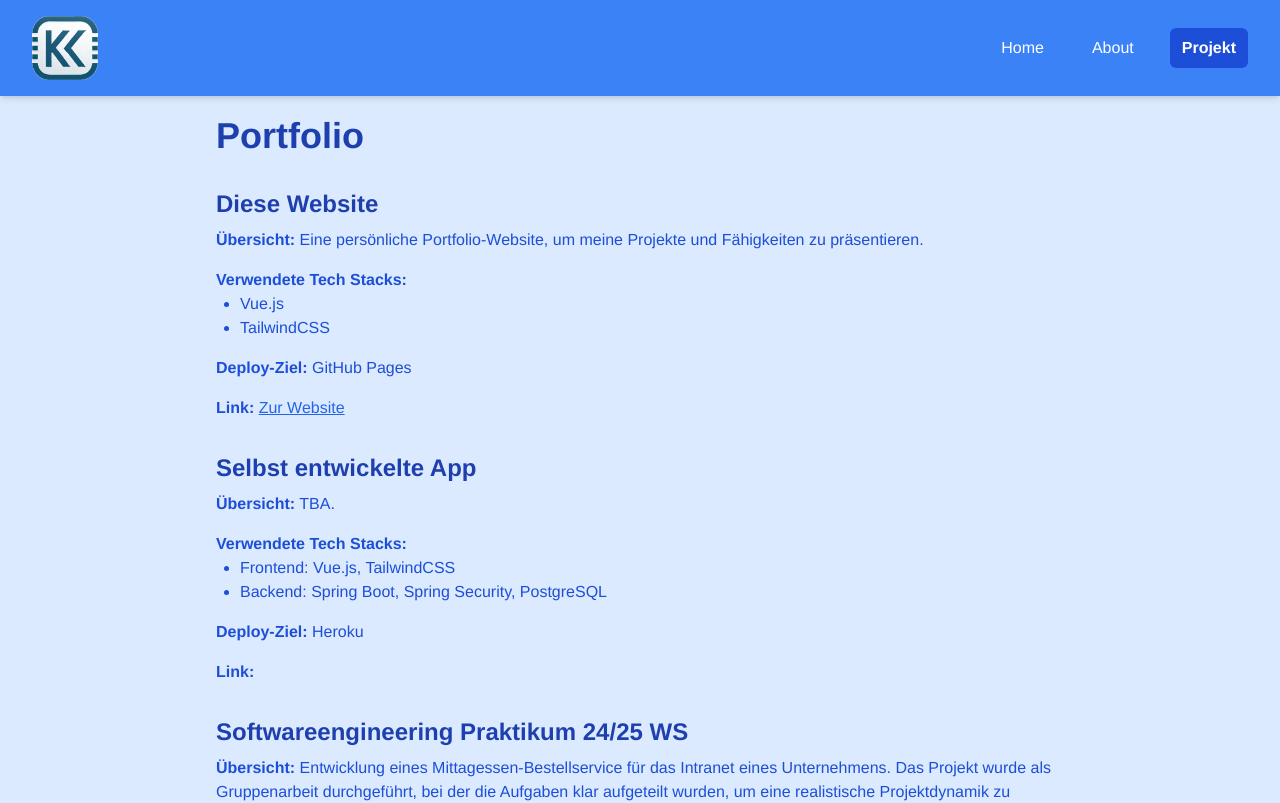
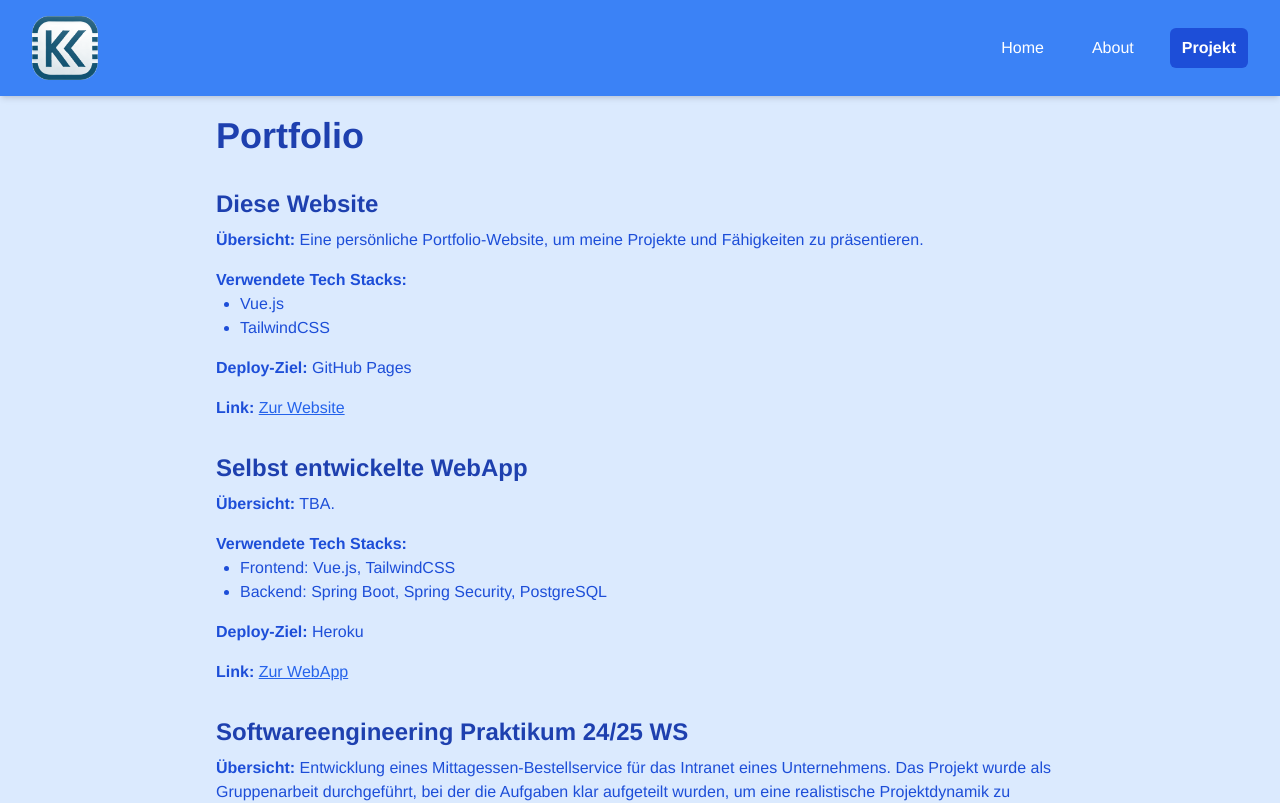
Before and after one commit to kenta-kido/000-001-ProfilePage, a Vue app: page /#/portfolio in a window 1280 px wide. Shown: the top 803 px of the page. Built offline with nearby package versions, Linux system fonts and the light colour scheme.

Commit message:
add gitlink

```diff
--- a/src/views/AboutPage.vue
+++ b/src/views/AboutPage.vue
@@ -180,7 +180,7 @@
                 alt="Karaoke"
                 class="rounded-full w-48 h-48 border-4 border-blue-600 shadow-lg object-cover"
             />
-            <p class="mt-2 text-blue-700 w-48">Ein netter Karaokeabend bei einem Freund</p>
+            <p class="mt-2 text-blue-700 w-48">Ein Karaokeabend bei einem Freund</p>
             </div>
 
             <!-- photo2 -->
--- a/src/views/PortfolioPage.vue
+++ b/src/views/PortfolioPage.vue
@@ -22,11 +22,16 @@
         <p class="mt-4 text-blue-700">
           <strong>Link:</strong> <a href="https://kenta-kido.github.io/000-001-ProfilePage/#/" target="_blank" class="text-blue-600 underline">Zur Website</a>
         </p>
+        <!--
+        <p class="mt-4 text-blue-700">
+          <strong>Github:</strong> <a href="https://github.com/kenta-kido/000-001-ProfilePage" target="_blank" class="text-blue-600 underline">Zur Github</a>
+        </p>
+        -->
       </div>
 
       <!-- 2つ目の要素 -->
       <div class="mt-8">
-        <h2 class="text-2xl font-bold text-blue-800">Selbst entwickelte App</h2>
+        <h2 class="text-2xl font-bold text-blue-800">Selbst entwickelte WebApp</h2>
         <p class="mt-2 text-blue-700">
           <strong>Übersicht:</strong> TBA.
         </p>
@@ -41,8 +46,16 @@
           <strong>Deploy-Ziel:</strong> Heroku
         </p>
         <p class="mt-4 text-blue-700">
-          <strong>Link:</strong>
+          <strong>Link:</strong> <a href="https://portfolio-kenta-926ed757a371.herokuapp.com/" target="_blank" class="text-blue-600 underline">Zur WebApp</a>
         </p>
+        <!--
+        <p class="mt-4 text-blue-700">
+          <strong>Github (Backend):</strong> <a href="https://github.com/kenta-kido/001-001-Recipe-Backend" target="_blank" class="text-blue-600 underline">Zur Github(Backend)</a>
+        </p>
+        <p class="mt-4 text-blue-700">
+          <strong>Github (Frontend):</strong> <a href="https://github.com/kenta-kido/001-002-Recipe-Frontend" target="_blank" class="text-blue-600 underline">Zur Github(Frontend)</a>
+        </p>
+        -->
       </div>
 
       <!-- 3つ目の要素 -->
```
